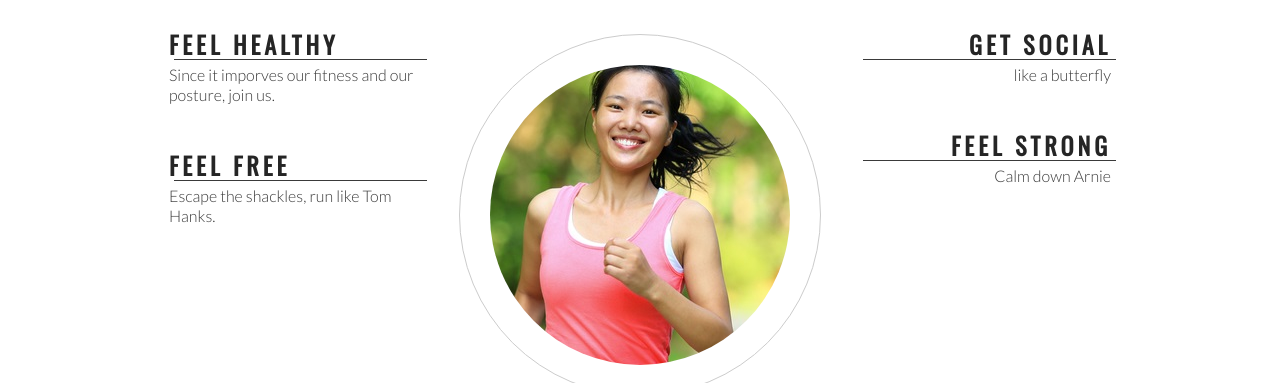
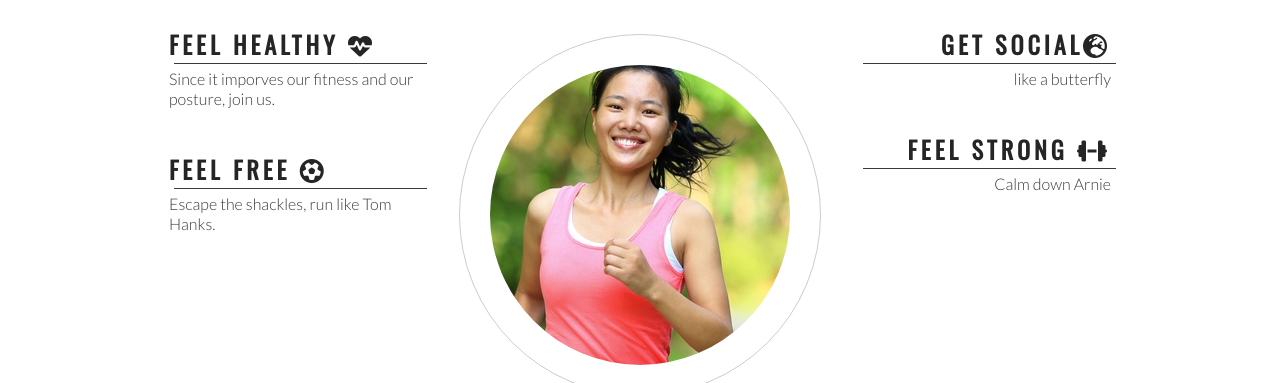
Before and after one commit to barryfitzachary/love-running, a plain HTML site: page index.html in a window 1280 px wide. Shown: the part 761-1144 px from the top of the page. Drawn offline with nearby package versions, Linux system fonts and the light colour scheme.

Commit message:
Add font awesome icons to club ethos section

```diff
--- a/index.html
+++ b/index.html
@@ -43,14 +43,14 @@
         <h2 id="welcome">Why Love Running With Us?</h2>
         <div id="left-about">
             <div class="left-about-heading">
-                <h2>Feel Healthy</h2>
+                <h2>Feel Healthy <i class="fas fa-heartbeat"></i></h2>
                 <hr>
                 <p>
                     Since it imporves our fitness and our posture, join us.
                 </p>
             </div>
             <div class="left-about-heading">
-                <h2>Feel Free</h2>
+                <h2>Feel Free <i class="fas fa-futbol"></i></h2>
                 <hr>
                 <p>
                     Escape the shackles, run like Tom Hanks.
@@ -59,14 +59,14 @@
         </div>
         <div id="right-about">
             <div class="right-about-heading">
-                <h2>Get Social</h2>
+                <h2>Get Social<i class="fas fa-globe-europe"></i></h2>
                 <hr>
                 <p>
                     like a butterfly
                 </p>
             </div>
             <div class="right-about-heading">
-                <h2>Feel Strong</h2>
+                <h2>Feel Strong <i class="fas fa-dumbbell"></i></h2>
                 <hr>
                 <p>
                     Calm down Arnie
@@ -85,6 +85,9 @@
     <footer>
         social links here
     </footer>
+
+    <!-- font awesome script-->
+    <script src="https://kit.fontawesome.com/7d3670a04b.js" crossorigin="anonymous"></script>
 </body>
 
 </html>
```
